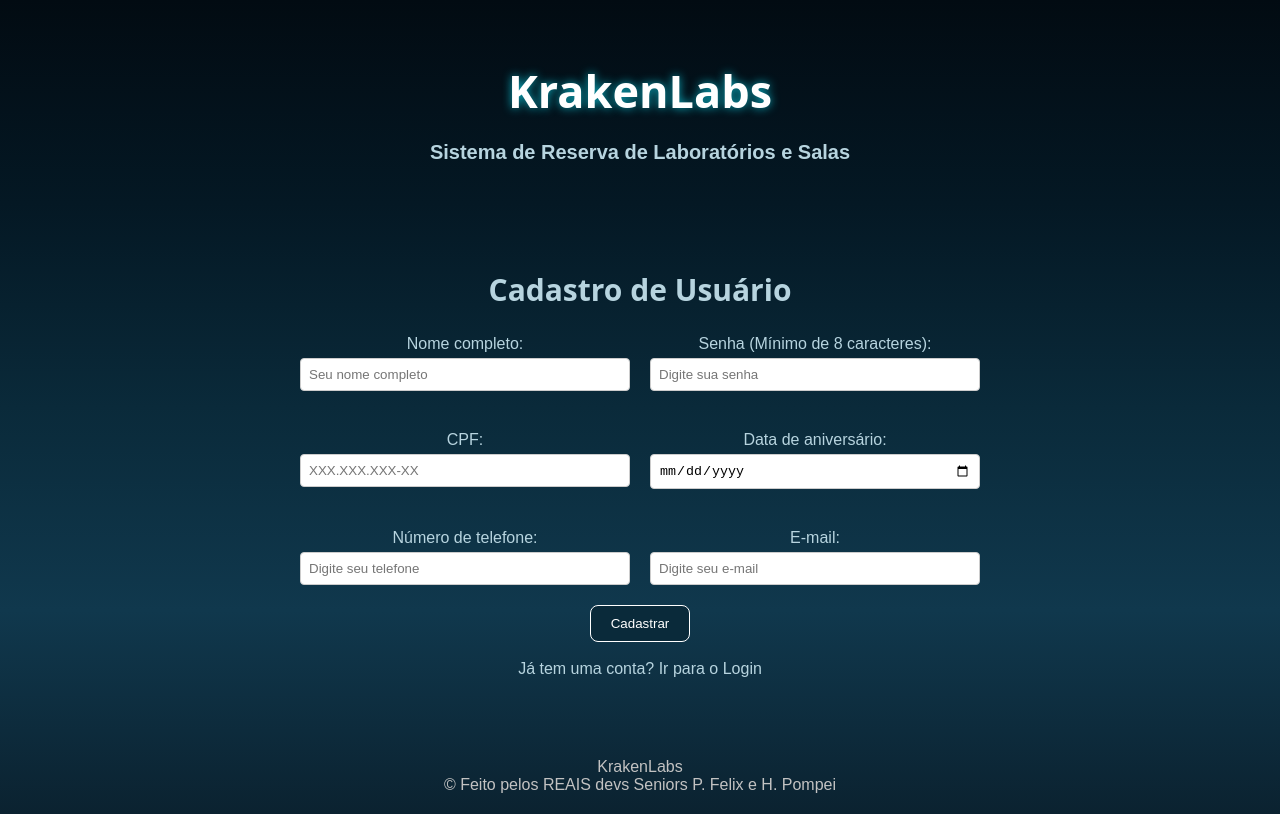
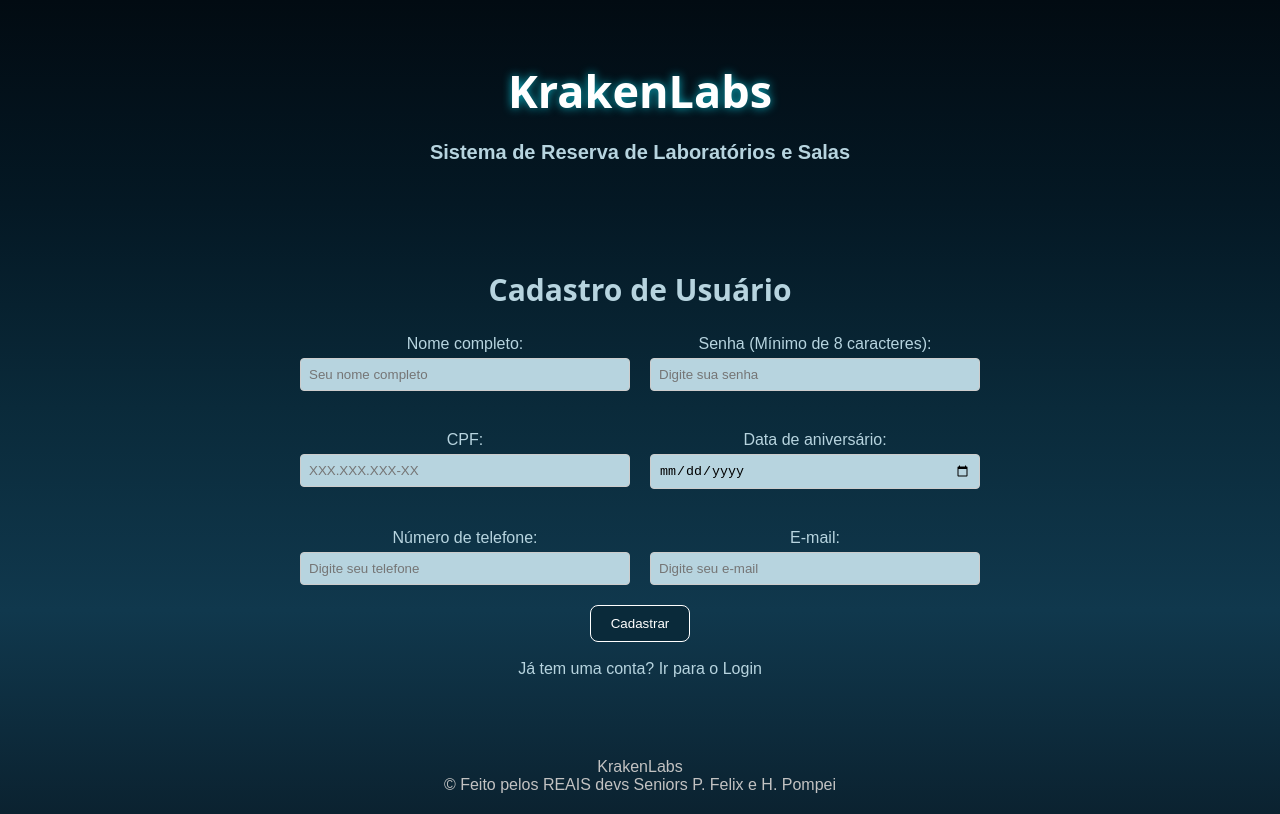
Before and after one commit to Pedro-FelixS/KrakenLabs, a Next.js app in the folder client/: page / in a window 1280 px wide. Built offline with nearby package versions, Linux system fonts and the light colour scheme; no server answers; a web font is replaced by a local one.

Commit message:
estilizando

```diff
--- a/client/src/app/page.module.css
+++ b/client/src/app/page.module.css
@@ -66,6 +66,7 @@
   border: 1px solid #ccc;
   width: 100%;
   box-sizing: border-box;
+  background-color:#b7d4df;
 }
 .botao {
   background-color: #0a2a3a;
```
